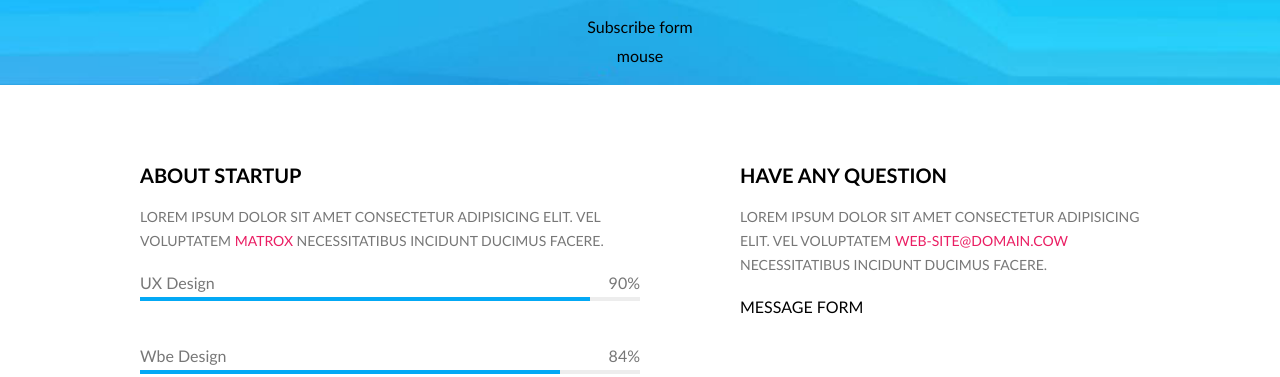
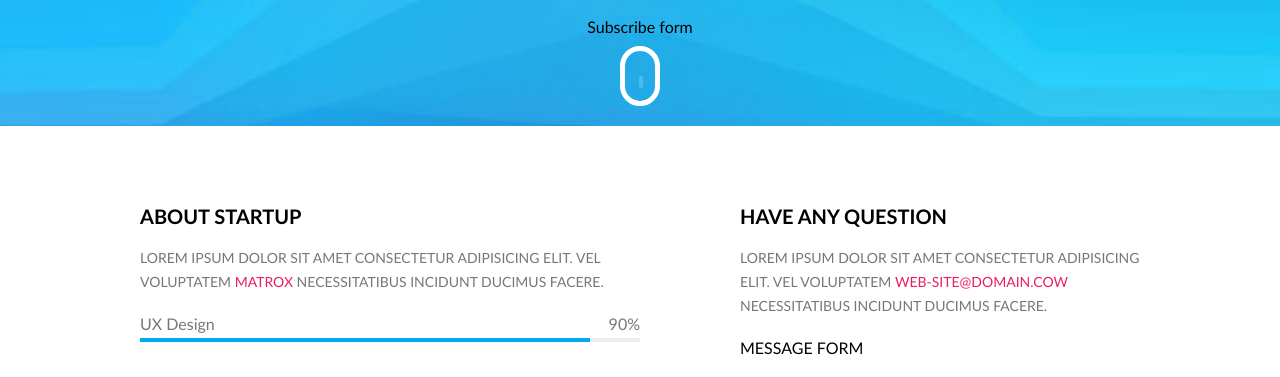
Before and after one commit to minde8888/6_coming_soon, a plain HTML site: page index.html in a window 1280 px wide. Shown: the part 423-800 px from the top of the page. Drawn offline with Linux system fonts and the light colour scheme.

Commit message:
mouse css

```diff
--- a/css/mouse.css
+++ b/css/mouse.css
@@ -0,0 +1,31 @@
+.mouse{
+    display: inline-block;
+    height: 60px;
+    width: 40px;
+    border-radius: 60px;
+    border: 5px solid white;
+}
+.mouse > .wheel {
+    display: inline-block;
+    width: 4px;
+    height: 12px;
+    margin: 6px 14px;
+    border-radius: 5px;
+    background-color: white;
+    margin-top: 6px;
+    animation: mouse 2s ease 0s infinite;
+}
+.mouse:hover > .wheel{
+    animation-play-state: paused;
+    background-color: tomato;
+}
+@keyframes mouse{
+    0%{
+        margin-top: 6px;
+        opacity: 1;
+    }
+    100%{
+        margin-top: 30px;
+        opacity: 0;
+    }
+}
--- a/index.html
+++ b/index.html
@@ -38,7 +38,9 @@
                     </div>
                 </div>
             <form class="form">Subscribe form</form>
-            <div class="mouse">mouse</div>
+            <div class="mouse">
+                <div class="wheel"></div>
+            </div>
         </div>
     </div>
     <div class="container content">
```
